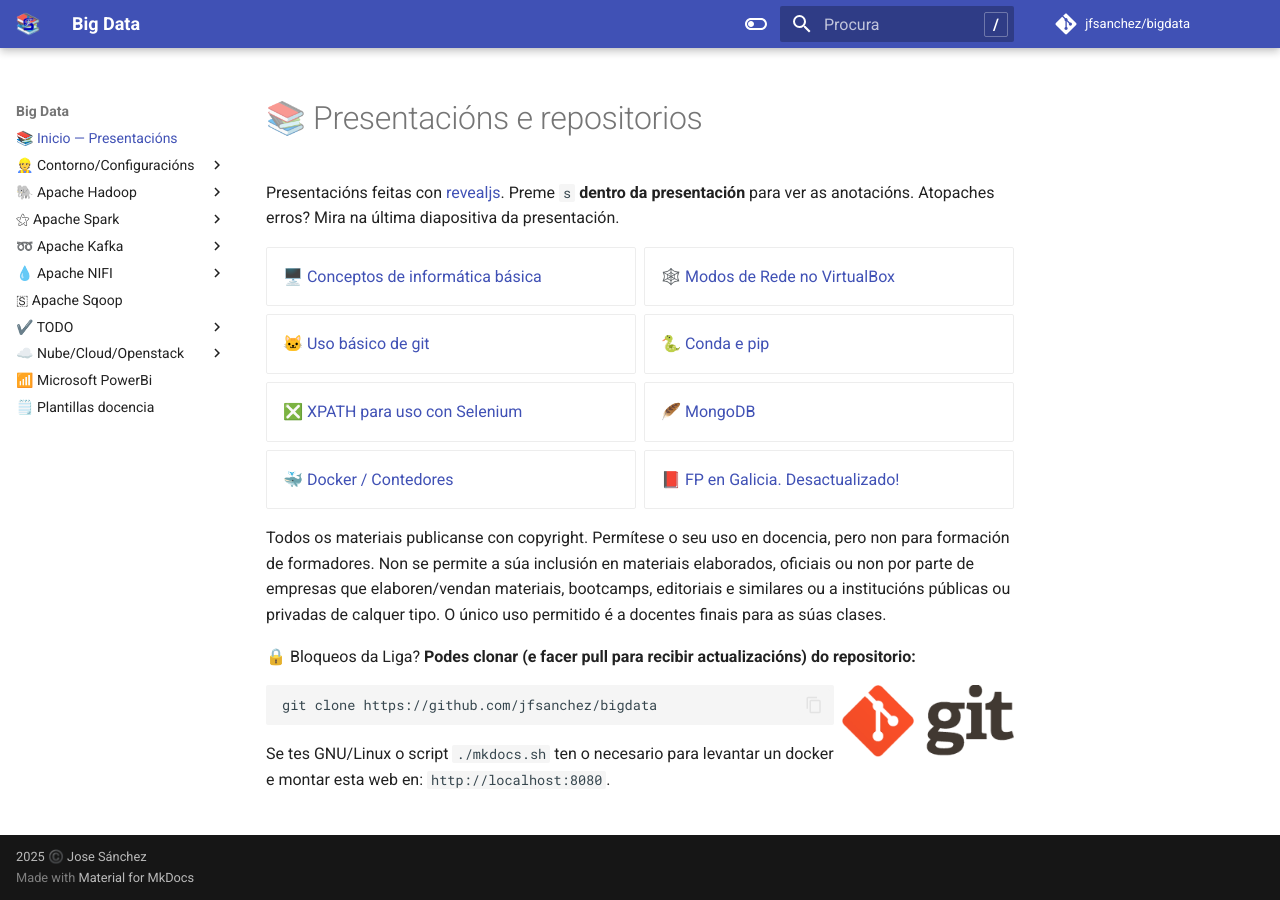
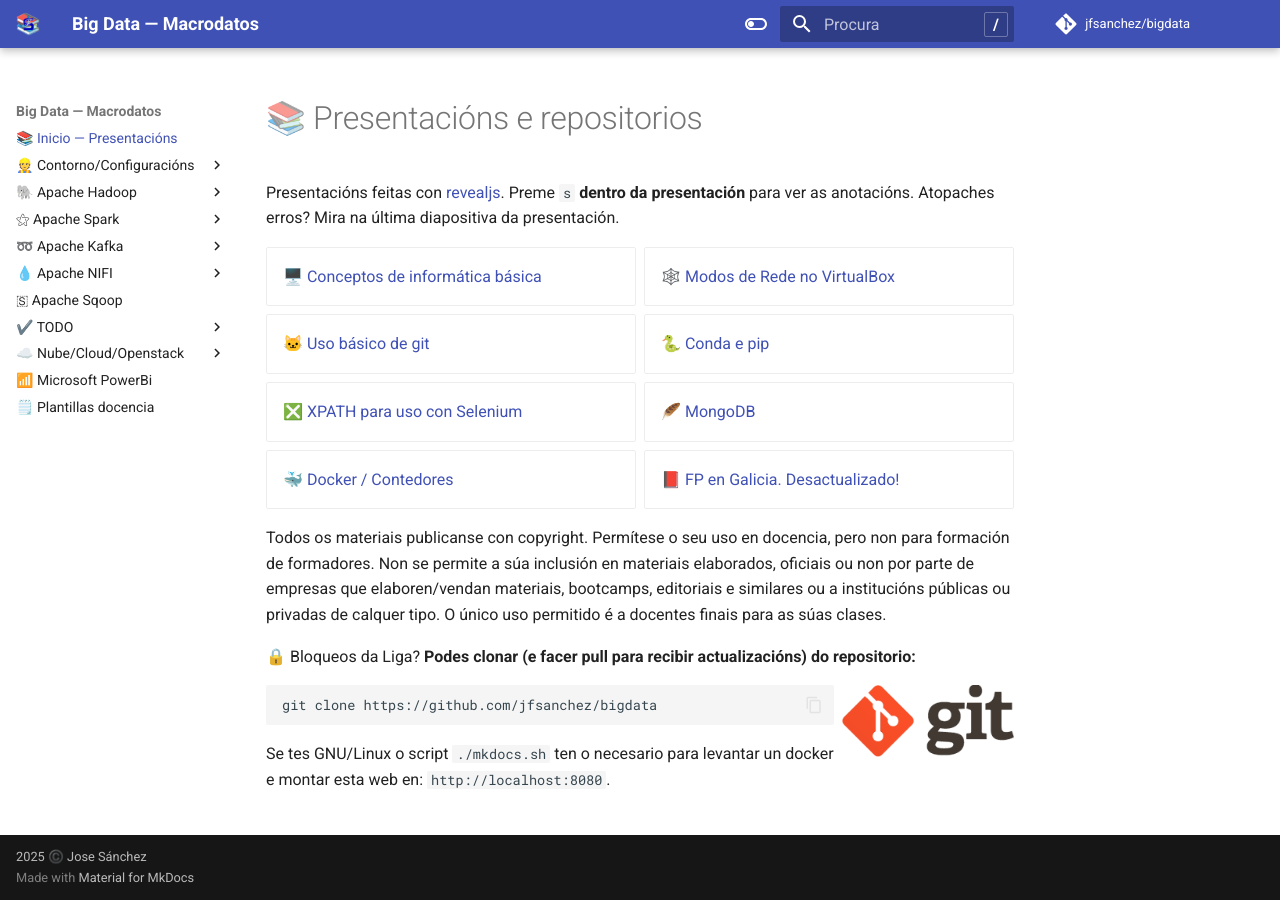
Before and after one commit to jfsanchez/bigdata, an MkDocs documentation site: the page built from docs/index.md, in a window 1280 px wide. Built offline with MkDocs 1.6.1 and Material for MkDocs 9.7.7, drawn with Linux system fonts in a browser that asks for light colours.

Commit message:
Update mkdocs.yml

```diff
--- a/mkdocs.yml
+++ b/mkdocs.yml
@@ -106,7 +106,7 @@
 #   - _res/prism.css
 # extra_javascript:
 #   - _res/prism.js
-site_name: Big Data
+site_name: Big Data — Macrodatos
 site_url: https://jfsanchez.es/bigdata/
 repo_name: jfsanchez/bigdata
 repo_url: https://github.com/jfsanchez/
```
